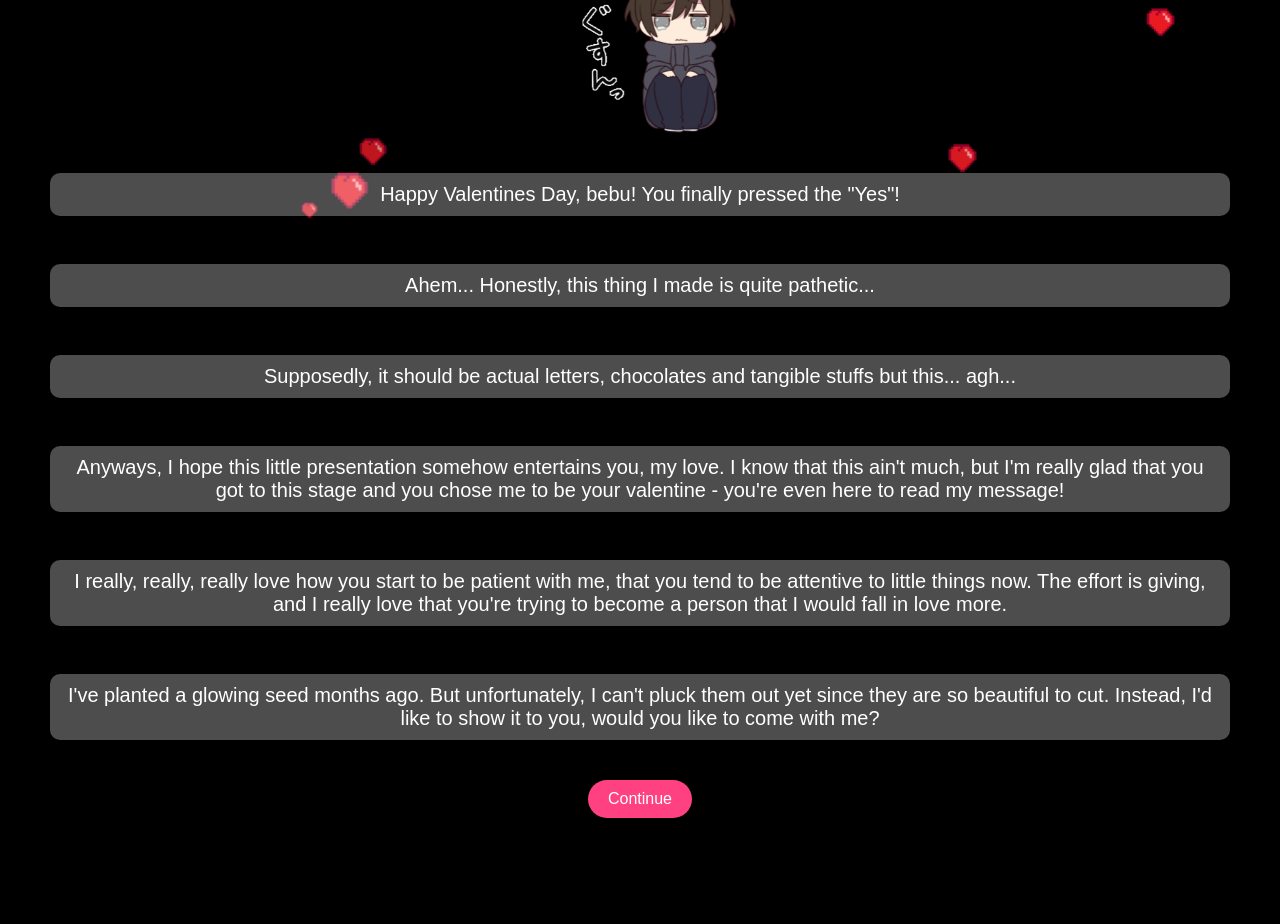
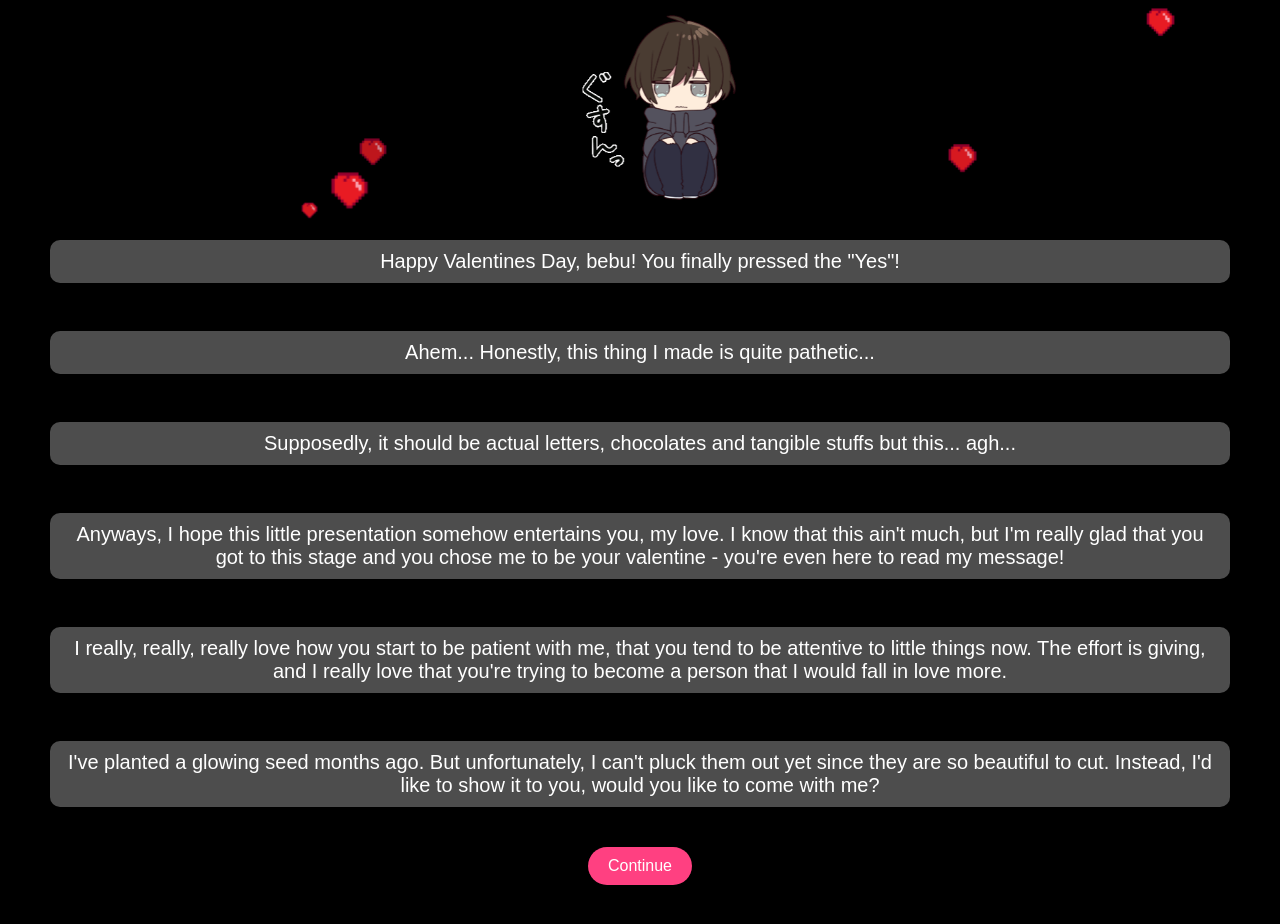
Before and after one commit to Shiro-dayo/Valentines-with-bebu, a plain HTML site: page index4.html in a window 1280 px wide. Shown: the top 924 px of the page. Before the commit the page ends 858 px from the top, so only its background shows below. Drawn offline with Linux system fonts and the light colour scheme.

Commit message:
Update script4.css

```diff
--- a/script4.css
+++ b/script4.css
@@ -5,10 +5,10 @@ body {
     background: black;
     display: flex;
     flex-direction: column;
-    justify-content: center;
+    justify-content: flex-start;
     align-items: center;
-    height: 100vh;
-    overflow: hidden;
+    min-height: 100vh;
+    overflow-y: auto;
     position: relative;
 }
 
```
